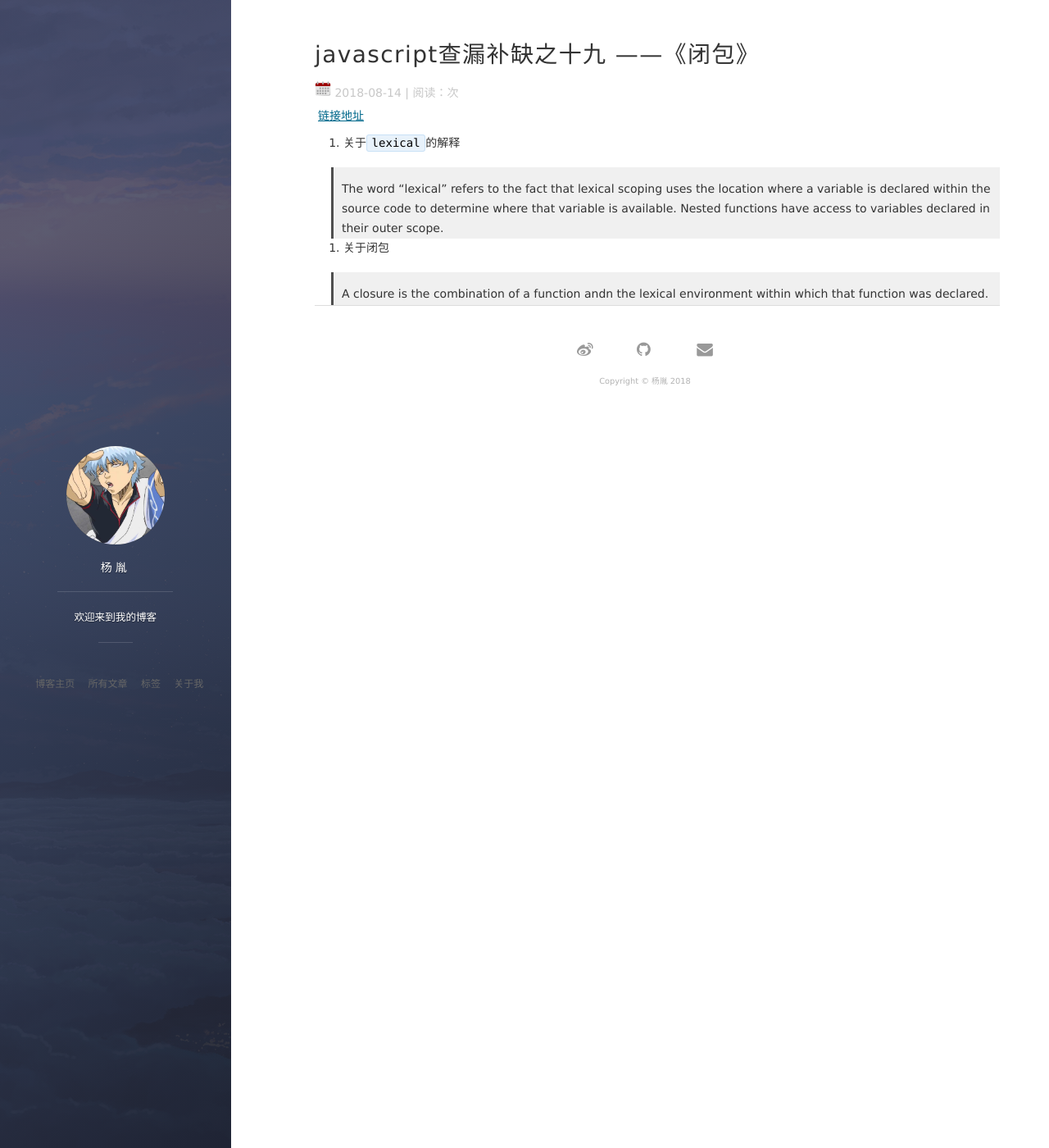
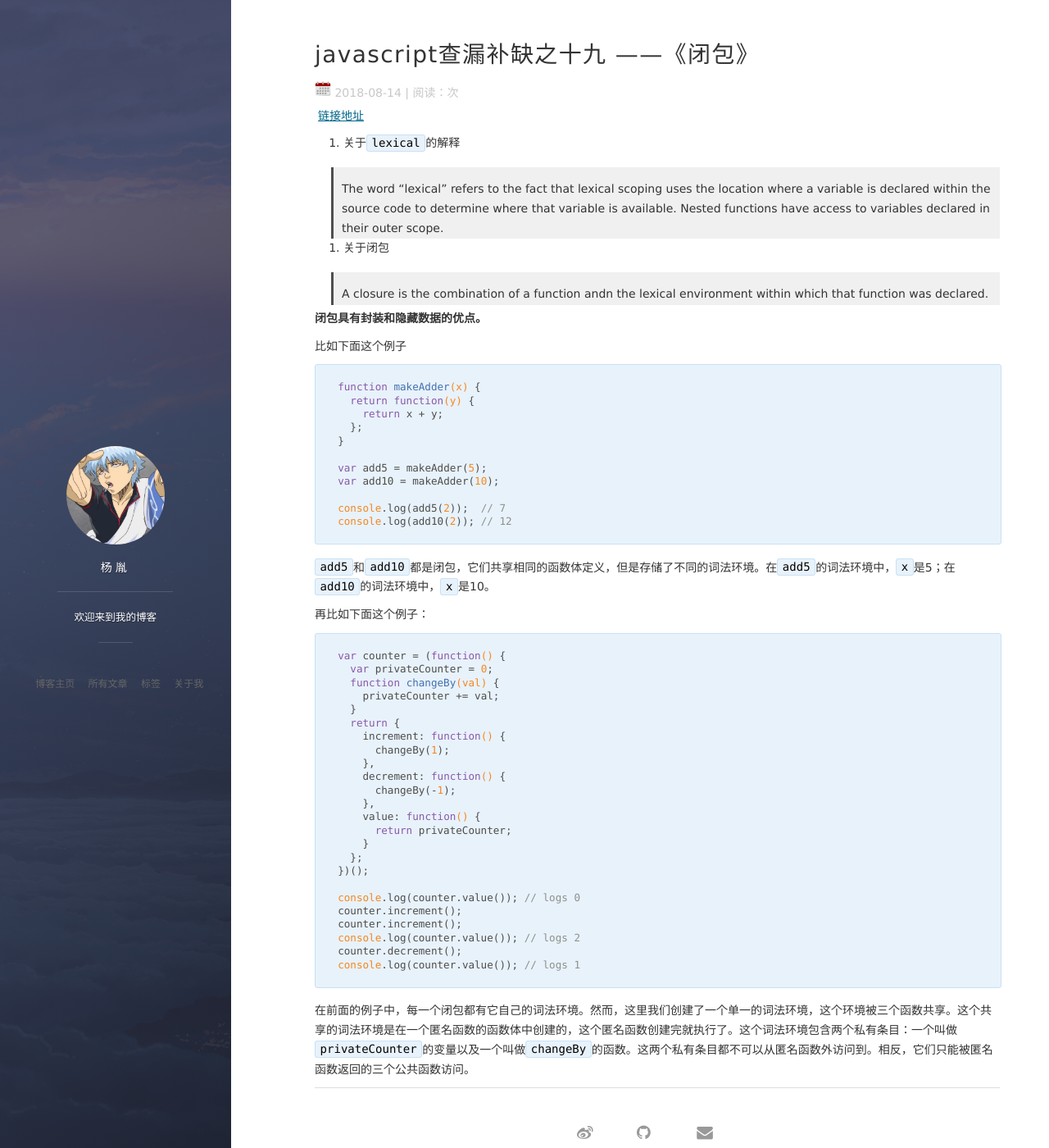
Before and after one commit to ginnko/old-blog, a Jekyll site: the page built from _posts/2018-08-14-javascript查漏补缺之十九-闭包.md, in a window 1280 px wide and 1400 px high. Shown: the whole window at 82% size. Built offline with Jekyll 4.4.1, drawn with Linux system fonts in a browser that asks for light colours; nearby versions of some CDN libraries; comment, search, counter and statistics services are not loaded.

Commit message:
add something about closure

````diff
--- a/_posts/2018-08-14-javascript查漏补缺之十九-闭包.md
+++ b/_posts/2018-08-14-javascript查漏补缺之十九-闭包.md
@@ -14,3 +14,54 @@ tag: javascript
 2. 关于闭包
 
 > A closure is the combination of a function andn the lexical environment within which that function was declared.
+
+**闭包具有封装和隐藏数据的优点。**
+
+比如下面这个例子
+
+```js
+function makeAdder(x) {
+  return function(y) {
+    return x + y;
+  };
+}
+
+var add5 = makeAdder(5);
+var add10 = makeAdder(10);
+
+console.log(add5(2));  // 7
+console.log(add10(2)); // 12
+```
+
+`add5`和`add10`都是闭包，它们共享相同的函数体定义，但是存储了不同的词法环境。在`add5`的词法环境中，`x`是5；在`add10`的词法环境中，`x`是10。
+
+再比如下面这个例子：
+
+```js
+var counter = (function() {
+  var privateCounter = 0;
+  function changeBy(val) {
+    privateCounter += val;
+  }
+  return {
+    increment: function() {
+      changeBy(1);
+    },
+    decrement: function() {
+      changeBy(-1);
+    },
+    value: function() {
+      return privateCounter;
+    }
+  };
+})();
+
+console.log(counter.value()); // logs 0
+counter.increment();
+counter.increment();
+console.log(counter.value()); // logs 2
+counter.decrement();
+console.log(counter.value()); // logs 1
+```
+
+在前面的例子中，每一个闭包都有它自己的词法环境。然而，这里我们创建了一个单一的词法环境，这个环境被三个函数共享。这个共享的词法环境是在一个匿名函数的函数体中创建的，这个匿名函数创建完就执行了。这个词法环境包含两个私有条目：一个叫做`privateCounter`的变量以及一个叫做`changeBy`的函数。这两个私有条目都不可以从匿名函数外访问到。相反，它们只能被匿名函数返回的三个公共函数访问。
````
